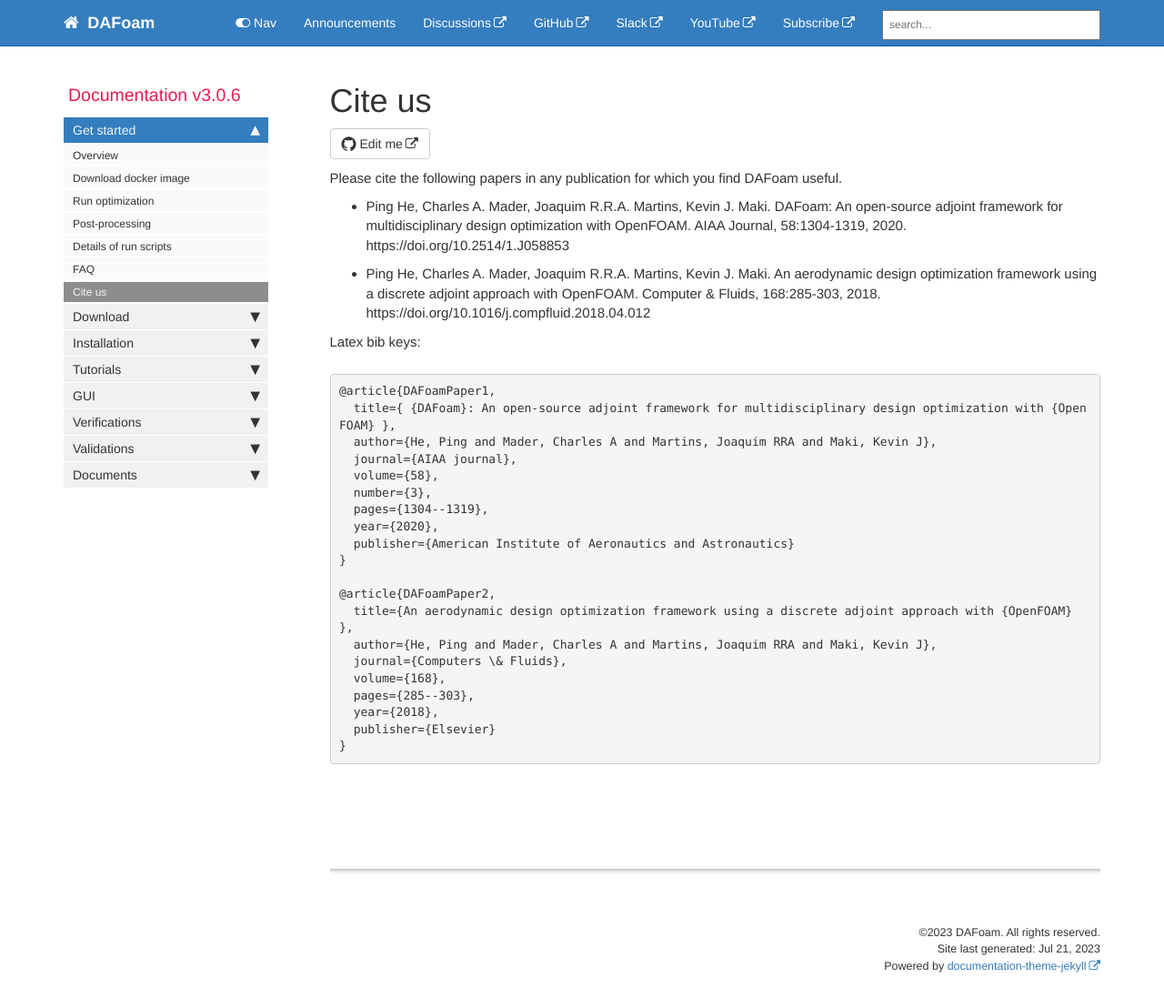
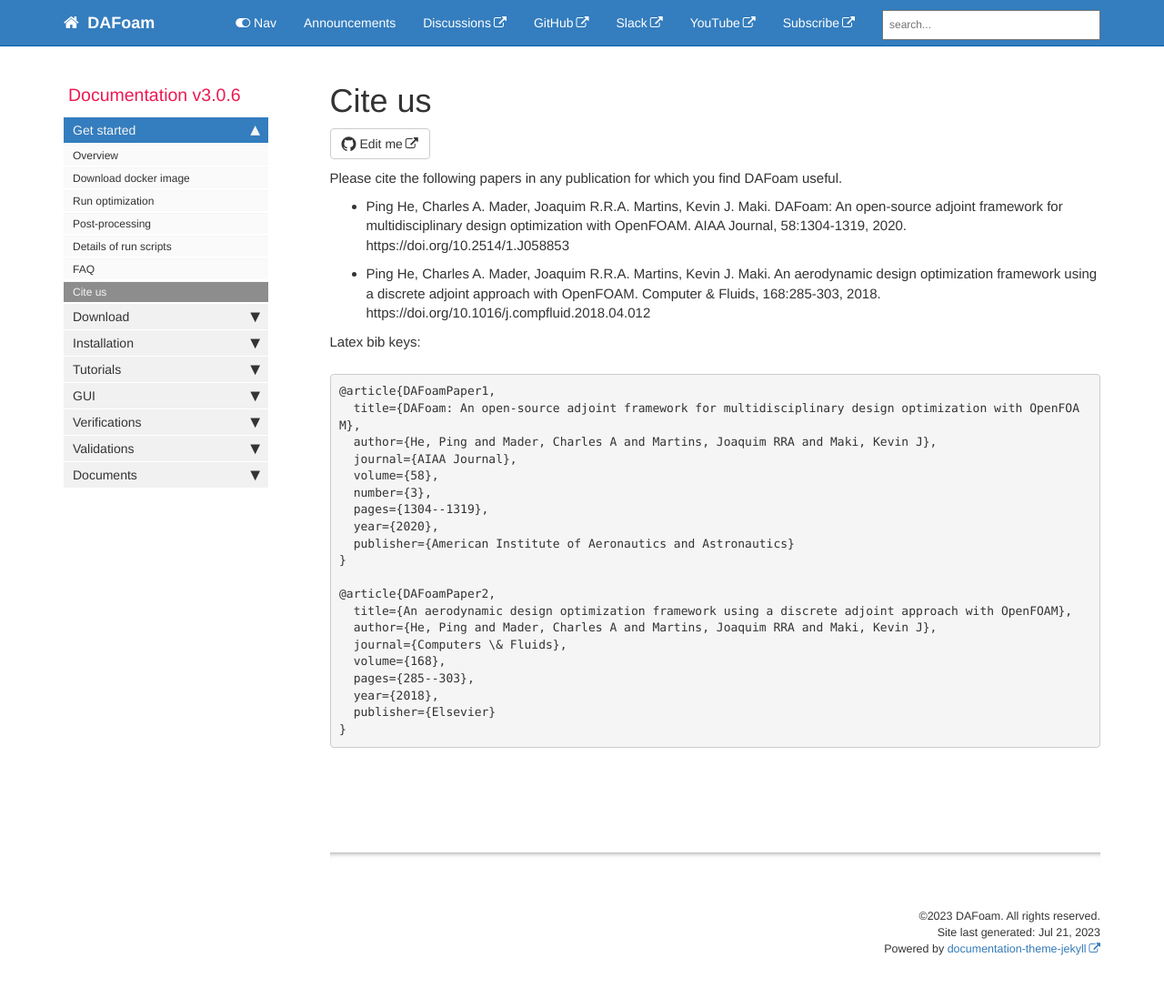
Before and after one commit to DAFoam/DAFoam.github.io, a Jekyll site: the page built from pages/mydoc/mydoc_get_started_cite_us.md, in a window 1280 px wide and 1122 px high. Shown: the top 1108 px of the window at 91% size. Built offline with Jekyll 4.4.1, drawn with Linux system fonts in a browser that asks for light colours; comment, search, counter and statistics services are not loaded.

Commit message:
content update

```diff
--- a/pages/mydoc/mydoc_get_started_cite_us.md
+++ b/pages/mydoc/mydoc_get_started_cite_us.md
@@ -17,9 +17,9 @@ Latex bib keys:
 
 <pre>
 @article{DAFoamPaper1,
-  title={ {DAFoam}: An open-source adjoint framework for multidisciplinary design optimization with {OpenFOAM} },
+  title={DAFoam: An open-source adjoint framework for multidisciplinary design optimization with OpenFOAM},
   author={He, Ping and Mader, Charles A and Martins, Joaquim RRA and Maki, Kevin J},
-  journal={AIAA journal},
+  journal={AIAA Journal},
   volume={58},
   number={3},
   pages={1304--1319},
@@ -28,7 +28,7 @@ Latex bib keys:
 }
 
 @article{DAFoamPaper2,
-  title={An aerodynamic design optimization framework using a discrete adjoint approach with {OpenFOAM} },
+  title={An aerodynamic design optimization framework using a discrete adjoint approach with OpenFOAM},
   author={He, Ping and Mader, Charles A and Martins, Joaquim RRA and Maki, Kevin J},
   journal={Computers \& Fluids},
   volume={168},
```
